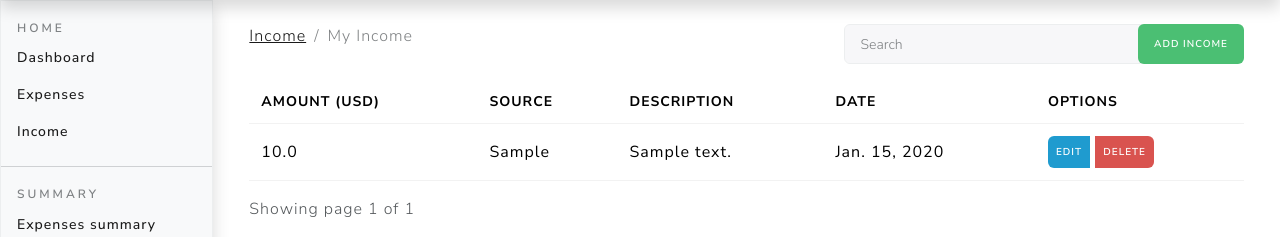
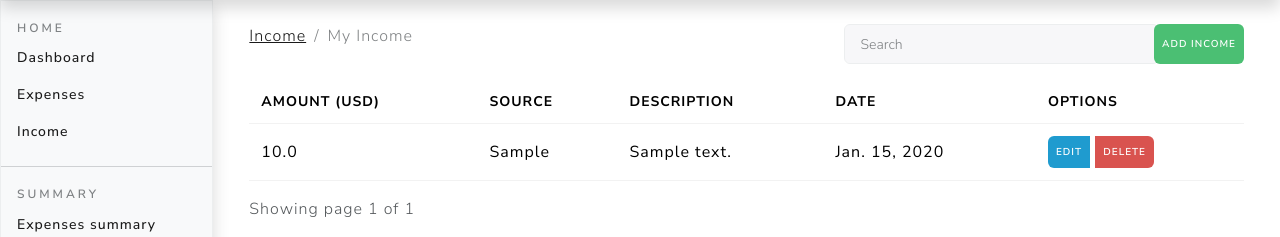
Before and after one commit to R4yya/Django-Income-Expense-Website, a Django app: page /income/ in a window 1280 px wide. Shown: the part 42-279 px from the top of the page. Run offline with Django 4.2, Linux system fonts and the light colour scheme; a user stored in the database is signed in; tables that the repository leaves empty hold one stand-in row (values such as "Sample post"); some libraries are stand-ins or nearby versions.

Commit message:
Update index.html

```diff
--- a/expenseswebsite/templates/income/index.html
+++ b/expenseswebsite/templates/income/index.html
@@ -22,7 +22,7 @@
             </div>
         </div>
         <div class="col-md-1">
-            <a href="{% url 'add-income' %} " class="btn btn-sm btn-success float-end text-nowrap rounded">Add Income</a>
+            <a href="{% url 'add-income' %} " class="btn btn-sm btn-success float-end text-nowrap rounded p-0 px-2 py-2">Add Income</a>
         </div>
     </div>
     <div class="container px-0">
@@ -50,7 +50,7 @@
                             <td>{{income.date}}</td>
                             <td>
                                 <a href="{% url 'edit-income' income.id %}" class="btn btn-sm btn-info px-2 py-1 rounded-start">Edit</a>
-                                <a href="{% url 'delete-income' income.id %}" class="btn btn-sm btn-danger  px-2 py-1 rounded-end">Delete</a>
+                                <a href="{% url 'delete-income' income.id %}" class="btn btn-sm btn-danger px-2 py-1 rounded-end">Delete</a>
                             </td>
                         </tr>
                         {% endfor %}
```
